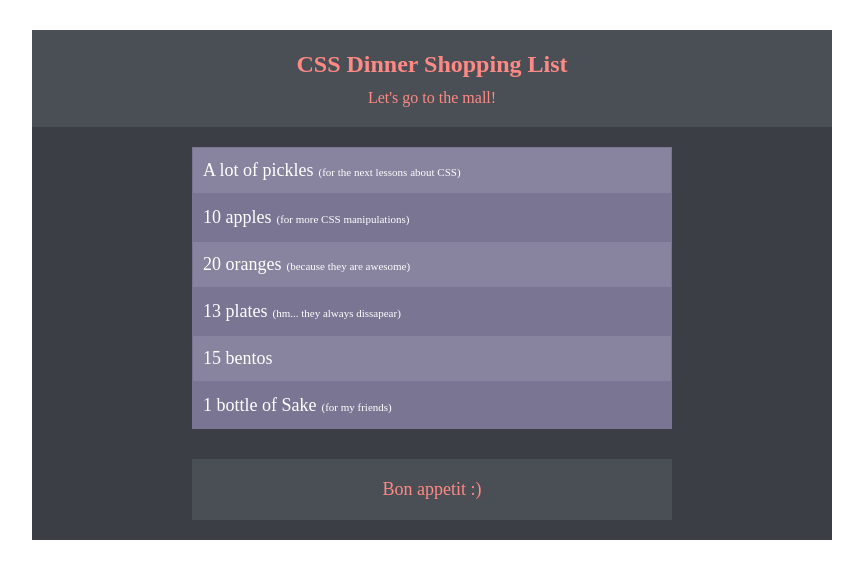
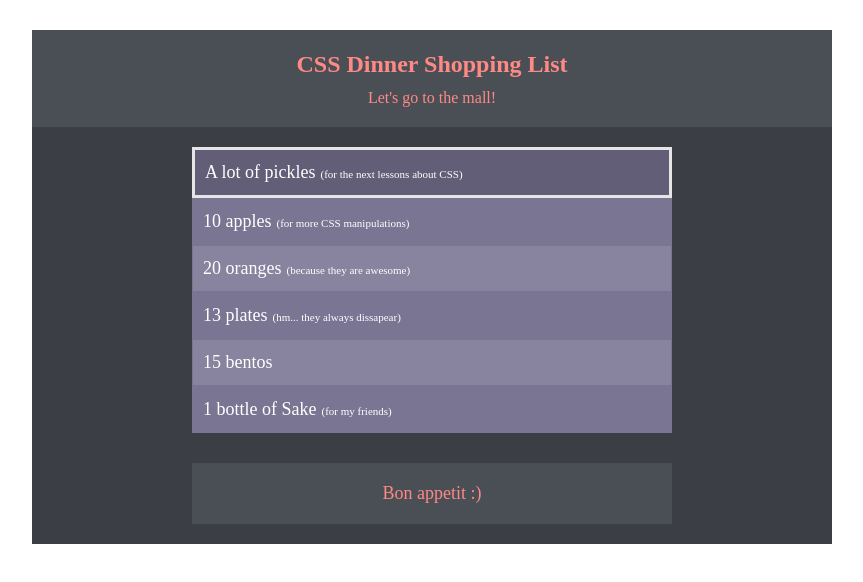
Before and after one commit to bogusheva/practice-tasks, a plain HTML site: page index.html in a window 1280 px wide. In both pictures the pointer is over the item 640 px from the left and 170 px from the top of the page. Shown: the whole page, without its empty margins (208-1071 px from the left). Drawn offline with Linux system fonts and the light colour scheme.

Commit message:
Make tasks

```diff
--- a/index.html
+++ b/index.html
@@ -4,7 +4,7 @@
     <meta charset="UTF-8" />
     <meta http-equiv="X-UA-Compatible" content="IE=edge" />
     <meta name="viewport" content="width=device-width, initial-scale=1.0" />
-    <link rel="icon" href="./src/img/favicon.png" />
+    <link rel="icon" href="./src/img/favicon.ico" />
     <link rel="stylesheet" href="./src/styles/styles.css" />
     <title>Practice task 6</title>
   </head>
--- a/src/styles/styles.css
+++ b/src/styles/styles.css
@@ -42,6 +42,7 @@ ul {
 li {
   border: 1px solid #7a7593;
   padding: 12px 10px;
+  transition: all 0.5s ease-in;
 }
 ul + .bon-appetit {
   width: 60%;
@@ -58,6 +59,10 @@ ul + .bon-appetit {
 li:nth-child(even) {
   background: #7a7593;
 }
+li:hover {
+  background-color: #625e77;
+  border: 3px solid #e5e5e5;
+}
 small {
   font-size: 11px;
   font-weight: 400;
```
Also changed, not shown: src/img/favicon.ico (renamed from src/img/favicon.png).
